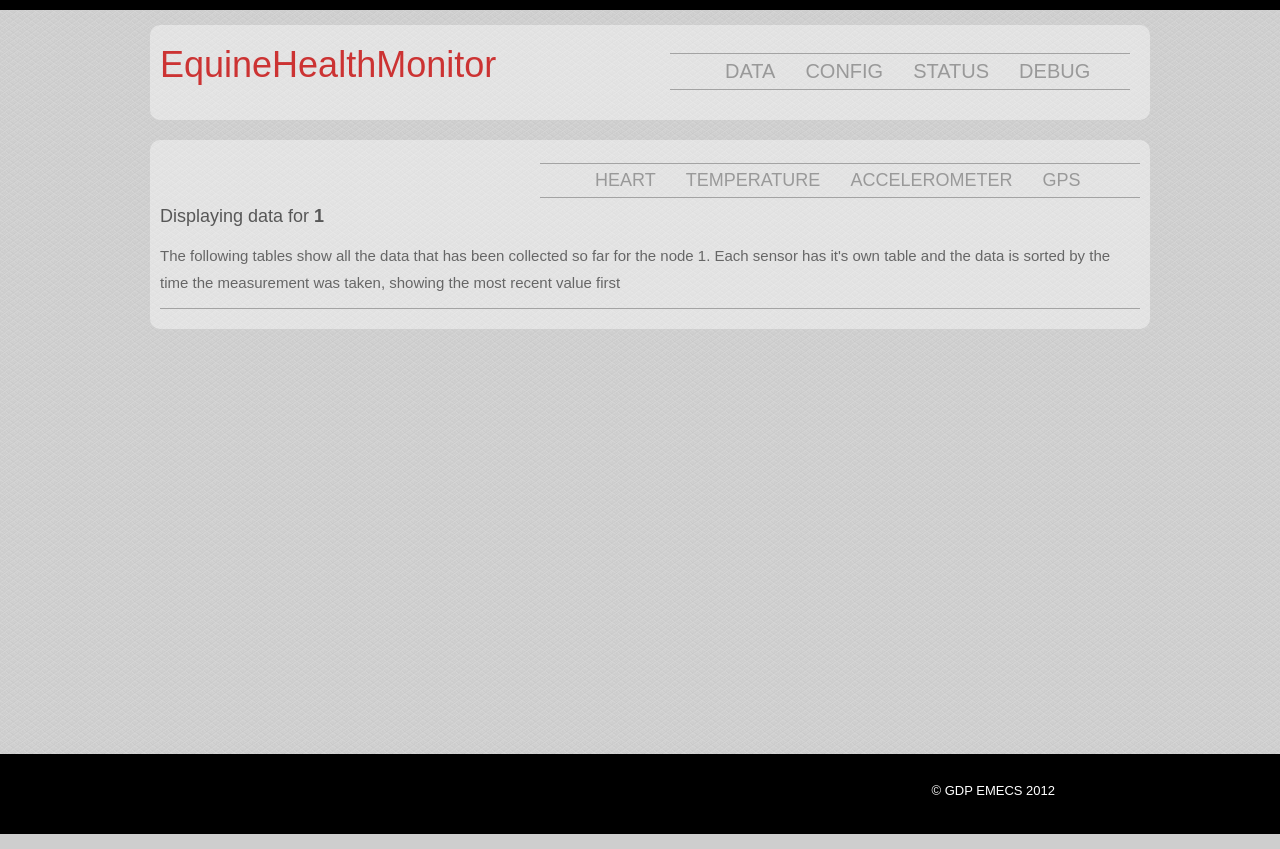
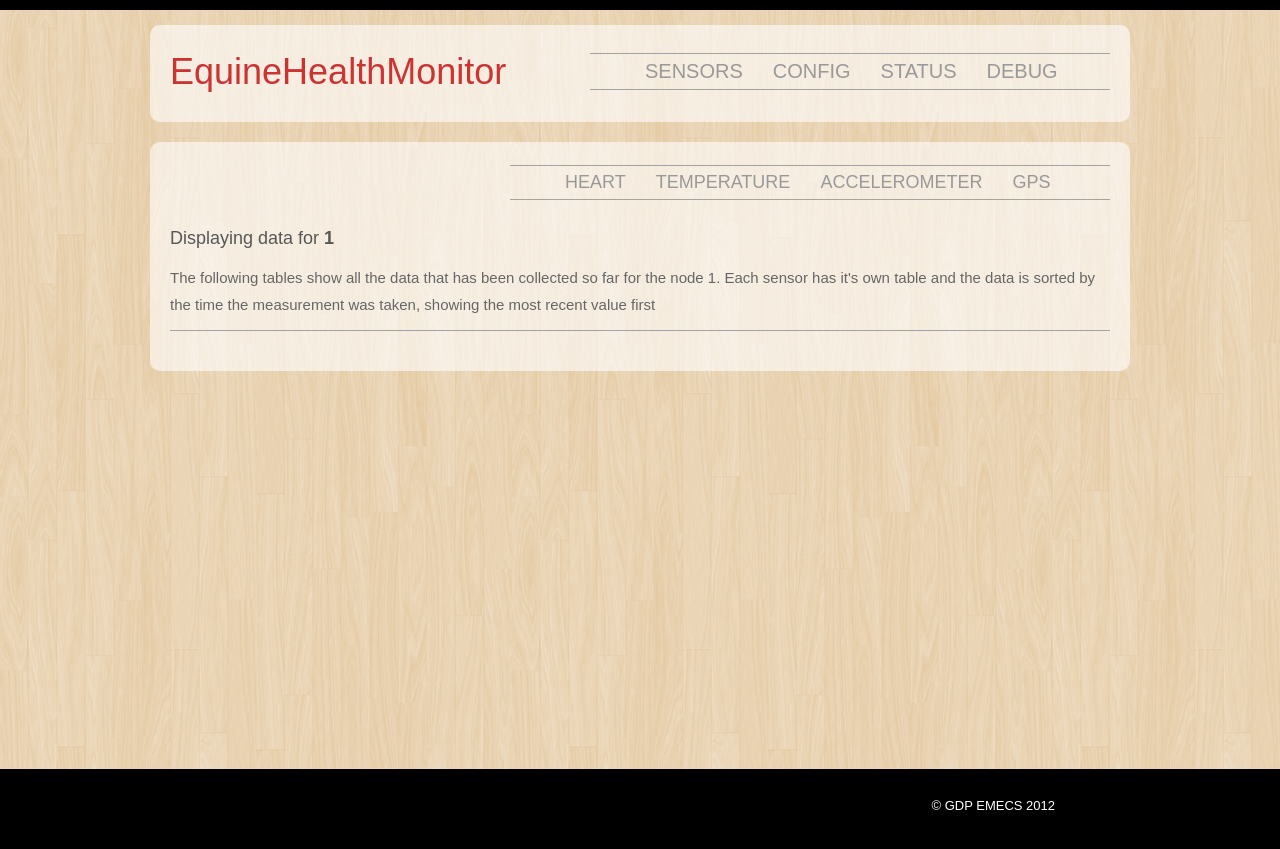
Before and after one commit to koradlow/equine_monitor, a Flask app: page /data/1 in a window 1280 px wide. Run offline with Flask 2, Linux system fonts and the light colour scheme; data that the repository does not hold is empty.

Commit message:
Webinterface: tweaking the layout

```diff
--- a/web/app/static/style.css
+++ b/web/app/static/style.css
@@ -12,7 +12,7 @@ body {
 	margin: 0 0 1px;
 	line-height: 1.7;
 	border-top: 10px solid black;
-	background-image:  url(images/bg_dark.png);
+	background-image:  url(images/bg_wood.png);
 	background-position: left top;
 	background-repeat: repeat;
 }
@@ -87,41 +87,57 @@ img.center {
 /* Define the look of the main containers */
 #Container {
 	position: relative;
-	background-color: transpartent;
+	background-color: transparent;
 	width: 980px;
 	margin: 0 auto;
 	min-height: 93%;
 }
 
-header {
+#Header {
 	position: relative;
-	float: left;
+	width: auto;
+	height: 95px;
+	background-color: rgba(255,255,255,0.6);
 	margin-top:15px;
-	padding: 0px 10px;
-	width: 100%;
-	height: 95px;
-	background-color: rgba(255,255,255,0.4);
+	padding: 1px 20px;
 	border-radius: 10px;
 	margin-bottom: 20px;
 }
-
-header a {
+#Header a.logo{
 	text-decoration:none;
+	float: left;
 	color: #CC3333;
 }
 
-content {
+#Submenu {
 	position: relative;
-	float: left;
 	width: 100%;
-	background-color: rgba(255,255,255,0.4);
-	padding: 0px 10px;
+	height: 60px;
+}
+
+#Content {
+	position: relative;
+	width: auto;
+	background-color: rgba(255,255,255,0.6);
 	border-radius: 10px;
 	margin-bottom: 7px;
 	height:100%;
+	padding: 10px 20px;
 	min-height: 100%;
 }
 
+#Intro {
+	position: relative;
+	width: 100%;
+	margin:10px 0px;
+}
+
+#Data {
+	position: relative;
+	width: 100%;
+	margin:0px 0px;
+	padding-bottom: 20px;
+}
 .holder_content {
 	position: relative;
 	float: left;
@@ -148,52 +164,39 @@ footer {
 	color: white;
 }
 
-#Submenu {
-	position: relative;
-	float: left;
-	width: 100%;
-	height: 40px;
-	background: transparent;
-}
-
-#Intro {
-	position: relative;
-	float: left;
-	width: 100%;
-	margin:10px 0px;
-	height: auto;
-	background: transparent;
-}
-
 /* Define the look of tables */
 table.tabelle {
 	margin: 10px auto;
 	margin-bottom: 20px;
 	border: 1px solid #000;
 	text-align: left;
-	min-height: 100%}
+	min-height: 100%;
+	}
 table.tabelle th {
 	font-weight: bold;
 	background-color: rgba(100,100,100,0.4);
-	border-bottom: 1px solid #000; }
+	border-bottom: 1px solid #000;
+	}
 table.tabelle td,th {
-	padding: 4px 15px; }
+	padding: 4px 15px;
+	}
 
 
 /* Begin Navigation Bar Styling */
 .navigation {
 	position: absolute;
-	width: 420px;
+	width: 480px;
 	top: 15px;
-	left: 520px;
+	right: 20px;
 	float: left;			/* make it horizontal */
 	list-style: none;		/* remove bullet points */
 	border-top: 1px solid #A3A3A3;
-	border-bottom: 1px solid #A3A3A3
+	border-bottom: 1px solid #A3A3A3;
 	}
 .navigation li {
 	float: left;
-	line-height: normal;}
+	line-height: normal;
+	}
 .navigation li a {
 	display: block;			/* make whole button clickable */
 	padding: 6px 15px;
@@ -207,36 +210,39 @@ table.tabelle td,th {
 .navigation li a:hover {
 	color: #CC3333;
 	}
+
 /* Begin navigation bar drop-down menu styling */
 .navigation li ul {
 	list-style: none;
 	display: none;
 	width: 10em; /* Width to help Opera out */
+	padding: 0;
 	}
+
 .navigation li:hover ul {
 	display: inline;
-	position: absolute;
-	left: 40px;
-	width: 100%;
+	width: auto%;
 	mergin-top: 10px;
 	margin-left: 0px;
-	padding: 0;
-	font-size: 16px;}
+	font-size: 16px;
+	}
 .navigation li:hover li {
-	float: left;
-	margin: 0,0,0, 100px;
 	}
 .navigation li:hover li a {
 	font-size: 16px;
-	color: #999; }
+	color: #999;
+	}
 .navigation li li a:hover {
-	color: #CC3333;}
+	color: #CC3333;
+	}
+
 /* Inherit from navigation to define Main Menu & Sensor Menu */
 .navigation_sensor {
-	top: 10px;
-	left: 380px;
+	position: absolute;
+	top: 0px;
+	right: 0px;
 	width: 560px;
-}
+	}
 
 .navigation_sensor li a {
 	text-decoration: none;
--- a/web/app/templates/base.html
+++ b/web/app/templates/base.html
@@ -11,9 +11,9 @@
 	</head>
 	<body>
 		<div id="Container">
-		<header>
+		<section id="Header">
 		<!--start logo-->
-		<h1><a href="/">EquineHealthMonitor</a></h1>
+		<h1><a href="/" class="logo">EquineHealthMonitor</a></h1>
 		<!--end logo-->
 		<ul class="navigation">
 			{% for item in menu %}
@@ -29,10 +29,10 @@
 			{% endfor %}
 		</ul>
 		<!-- end navigation-->
-		</header>
-		<content>
+		</section>
+		<section id="Content">
 		{% block content %} {% endblock %}
-		</content>
+		</section>
 		<!--end content-->
 		</div>
 		<!--end container-->
--- a/web/app/templates/data.html
+++ b/web/app/templates/data.html
@@ -19,7 +19,7 @@
 </section>
 
 <!-- Table contents -->
-<section class="holder_content">
+<section id="Data">
 <!-- display a static google map if gps sensor data was reqested-->
 {% if google_gps_url %}
 <img src={{google_gps_url}} class="center">
--- a/web/app/templates/debug.html
+++ b/web/app/templates/debug.html
@@ -10,7 +10,7 @@
 </section>
 
 <!-- Table contents -->
-<section class="holder_content">
+<section id="Data">
 {% for table in tables %}
 <h3>Data for {{table[0]}} of {{horse_id}}</h3>
 <table class="tabelle" id="scrollTabelle" cellpadding="0" cellspacing="0">
--- a/web/app/views.py
+++ b/web/app/views.py
@@ -75,7 +75,7 @@ def get_node_list(basepath):
 # returns the items of the main menu in a list of dictionaries with the
 # keys 'href', 'caption' and 'submenu' (list of dictionaries with same keys)
 def get_main_menu():
-	menu = [ {'href' : '#', 'caption' : 'Data', 'submenu' : get_node_list('/data/')},
+	menu = [ {'href' : '#', 'caption' : 'Sensors', 'submenu' : get_node_list('/data/')},
 		{'href' : '#', 'caption' : 'Config', 'submenu' : get_node_list('/config/')},
 		{'href' : '/status', 'caption' : 'Status' },
 		{'href' : '#', 'caption' : 'Debug', 'submenu' : get_node_list('/debug/')}
--- a/web/run.py
+++ b/web/run.py
@@ -1,5 +1,5 @@
 #!/usr/bin/python
 from app import app
 if __name__ == '__main__':
-	app.run(host='0.0.0.0', port=5001)
-	#app.run(debug = True)
+	#app.run(host='0.0.0.0', port=5001)
+	app.run(debug = True)
```
Also changed, not shown: web/app/templates/index.html (+6 -3 lines), web/app/static/images/bg_denim.png (added), web/app/static/images/bg_wood.png (added).
